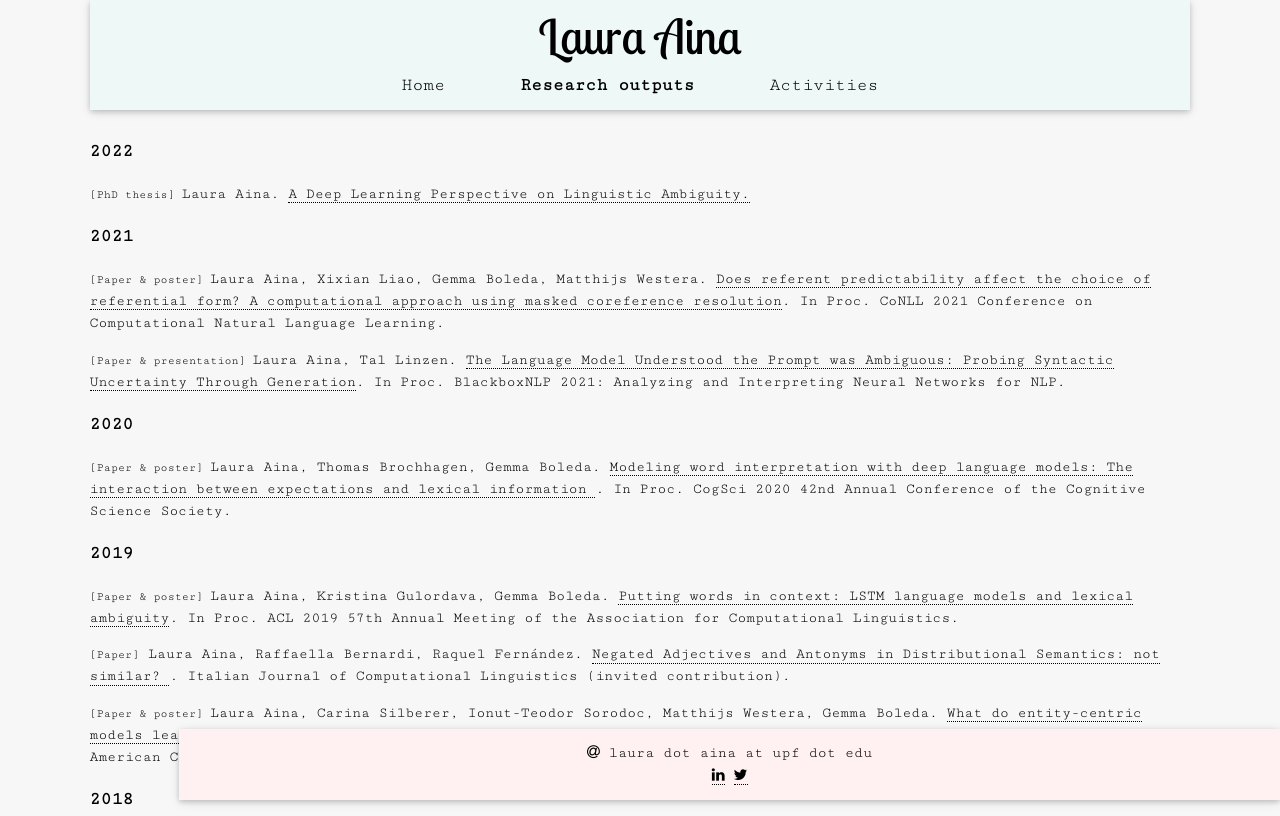
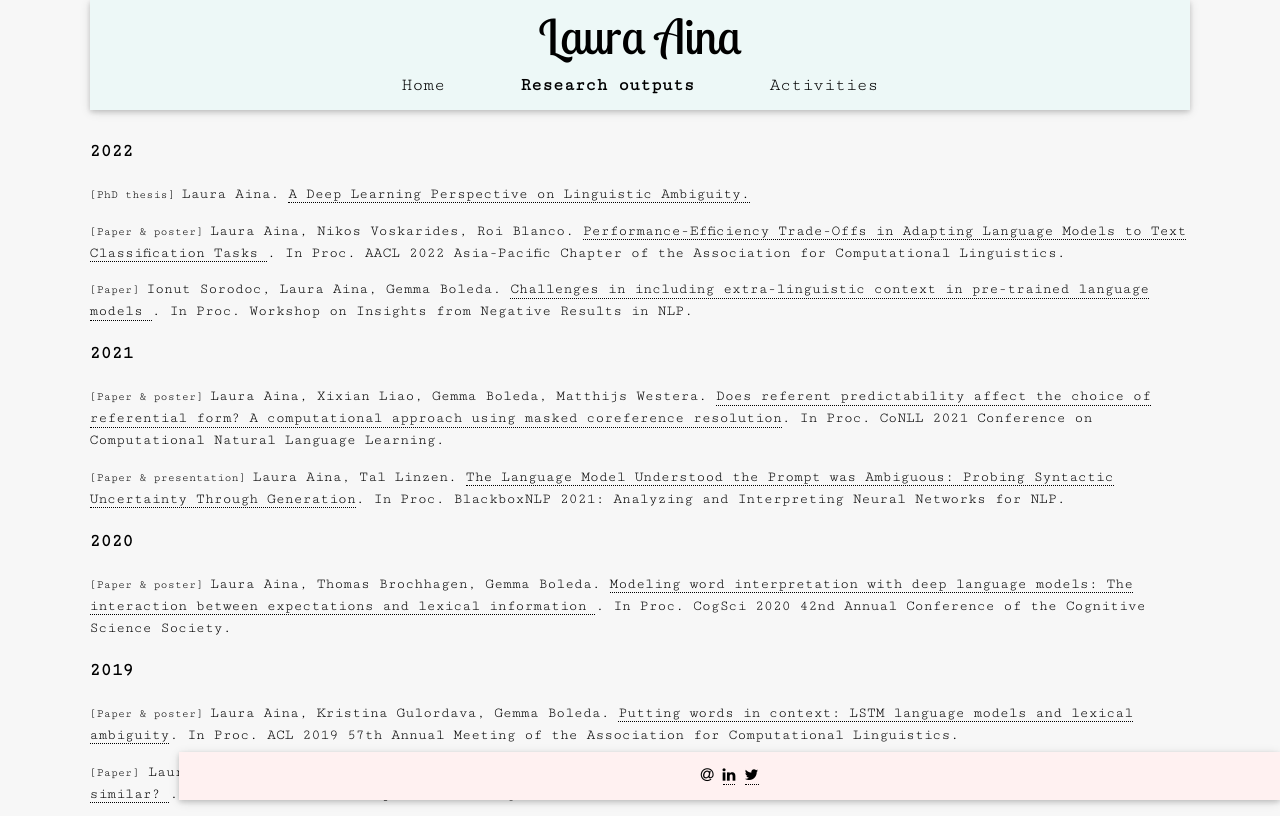
Before and after one commit to lauraina/lauraina.github.io, a plain HTML site: page research.html in a window 1280 px wide. Shown: the top 816 px of the page. Drawn offline with nearby package versions, Linux system fonts and the light colour scheme; some icons are missing; a web font is replaced by a local one.

Commit message:
Update research.html

```diff
--- a/research.html
+++ b/research.html
@@ -49,7 +49,10 @@
     <!-- Info sorted by year_output!-->
     <div class="year_output">
 		 <p class="title_content w3-large">2022 </p>
+
 		 <p><small>[PhD thesis] </small> Laura Aina. <a href="https://www.tdx.cat/handle/10803/674202#page=1">A Deep Learning Perspective on Linguistic Ambiguity.</a> </p>
+		 <p><small>[Paper & poster] </small> Laura Aina, Nikos Voskarides, Roi Blanco. <a href="https://aclanthology.org/2022.aacl-short.31/"> Performance-Efficiency Trade-Offs in Adapting Language Models to Text Classification Tasks </a>. In Proc. AACL 2022 Asia-Pacific Chapter of the Association for Computational Linguistics.  </p>
+		<p><small>[Paper] </small> Ionut Sorodoc, Laura Aina, Gemma Boleda. <a href="https://aclanthology.org/2022.insights-1.18/"> Challenges in including extra-linguistic context in pre-trained language models </a>. In Proc. Workshop on Insights from Negative Results in NLP.  </p>
 
 	     <div class="year_output">
 		 <p class="title_content w3-large">2021 </p>
@@ -91,7 +94,7 @@
 
     <!-- FOOTER !-->
     <div class="w3-container  w3-card w3-medium" id="footer">
-            <div class="w3-row w3-mobile w3-center"><i class="fa fa-at"></i> laura dot aina at upf dot edu </br> <a href="https://www.linkedin.com/in/laura-aina-1284a8173/"><i class="fa fa-linkedin"></i></a>
+            <div class="w3-row w3-mobile w3-center"><i class="fa fa-at"></i> <a href="https://www.linkedin.com/in/laura-aina-1284a8173/"><i class="fa fa-linkedin"></i></a>
 <a href="https://twitter.com/lauraina_"><i class="fa fa-twitter"></i></a>
 	<a href="https://scholar.google.es/citations?user=Z2PJnZkAAAAJ&hl=en&oi=ao"><i class="ai ai-google-scholar ai"></i></a>
 </div>
```
